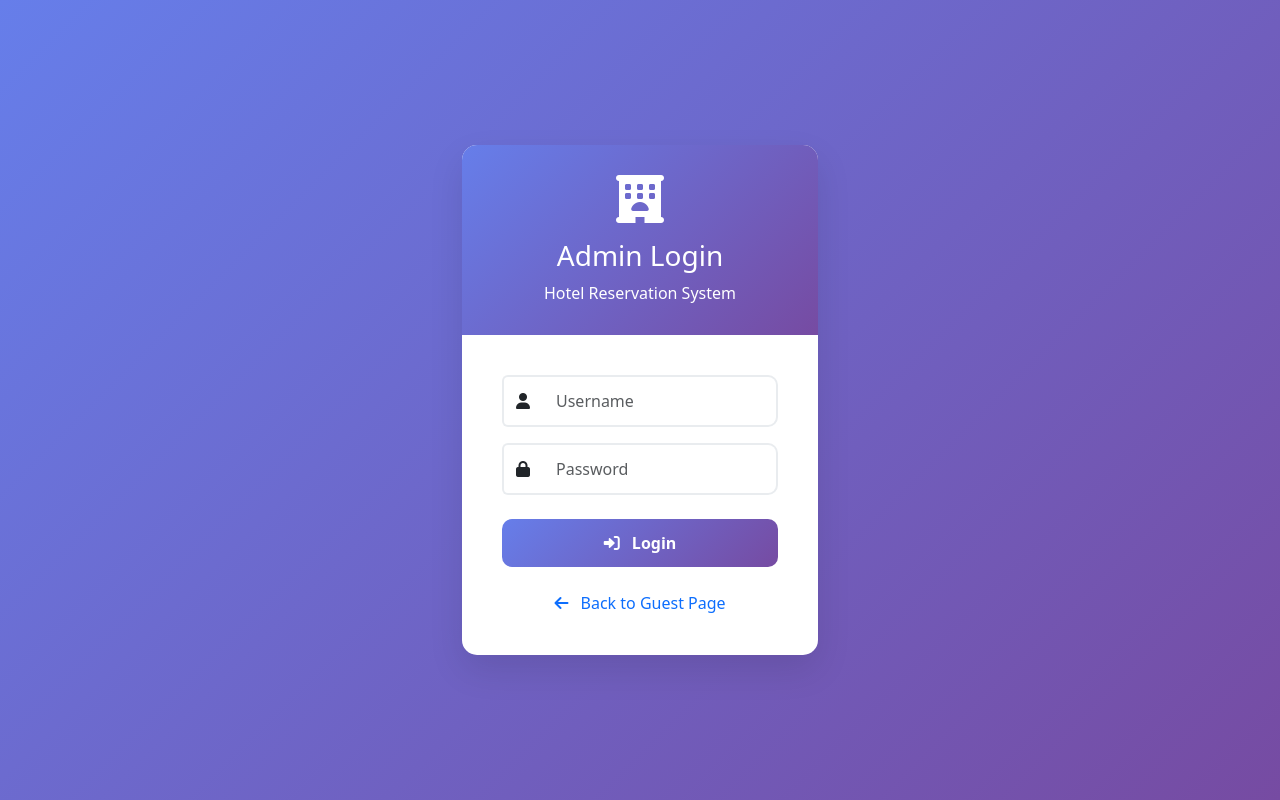
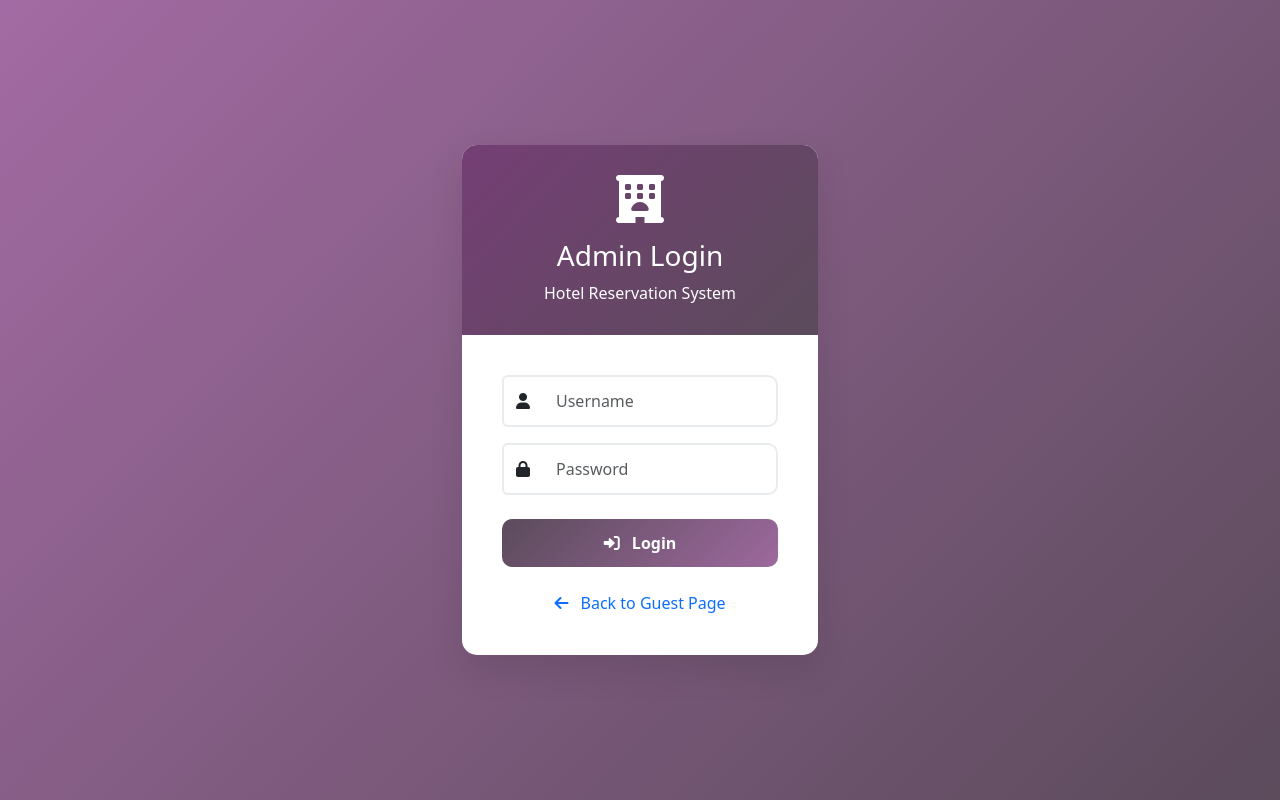
Before and after one commit to H4te-r/hotelReservation, a PHP site: page /admin/login.php in a window 1280 px wide. Run offline with PHP 8.4, Linux system fonts and the light colour scheme.

Commit message:
update log in color change

```diff
--- a/cip/admin/login.php
+++ b/cip/admin/login.php
@@ -17,7 +17,7 @@ if (isLoggedIn()) {
     <link href="https://cdnjs.cloudflare.com/ajax/libs/font-awesome/6.0.0/css/all.min.css" rel="stylesheet">
     <style>
         body {
-            background: linear-gradient(135deg, #667eea 0%, #764ba2 100%);
+            background: linear-gradient(135deg,rgb(163, 107, 163) 0%, #5b4b5b 100%);
             min-height: 100vh;
             display: flex;
             align-items: center;
@@ -32,7 +32,7 @@ if (isLoggedIn()) {
             width: 100%;
         }
         .login-header {
-            background: linear-gradient(135deg, #667eea 0%, #764ba2 100%);
+            background: linear-gradient(135deg,rgb(117, 63, 117) 0%, #5b4b5b   100%);
             color: white;
             padding: 30px;
             text-align: center;
@@ -51,7 +51,7 @@ if (isLoggedIn()) {
             box-shadow: 0 0 0 0.2rem rgba(102, 126, 234, 0.25);
         }
         .btn-login {
-            background: linear-gradient(135deg, #667eea 0%, #764ba2 100%);
+            background: linear-gradient(135deg, #5b4b5b 0%,rgb(157, 105, 157) 100%);
             border: none;
             border-radius: 10px;
             padding: 12px;
```
